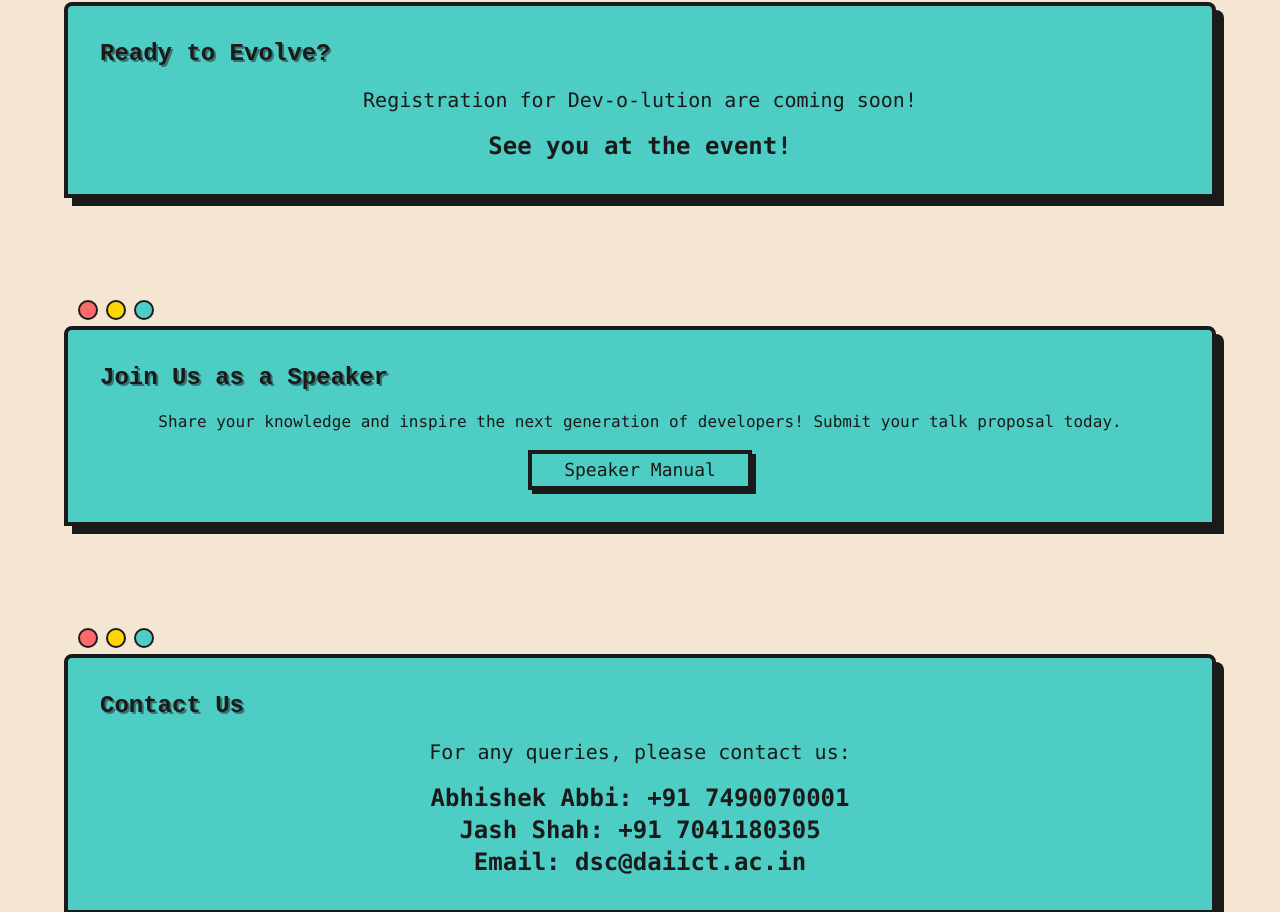
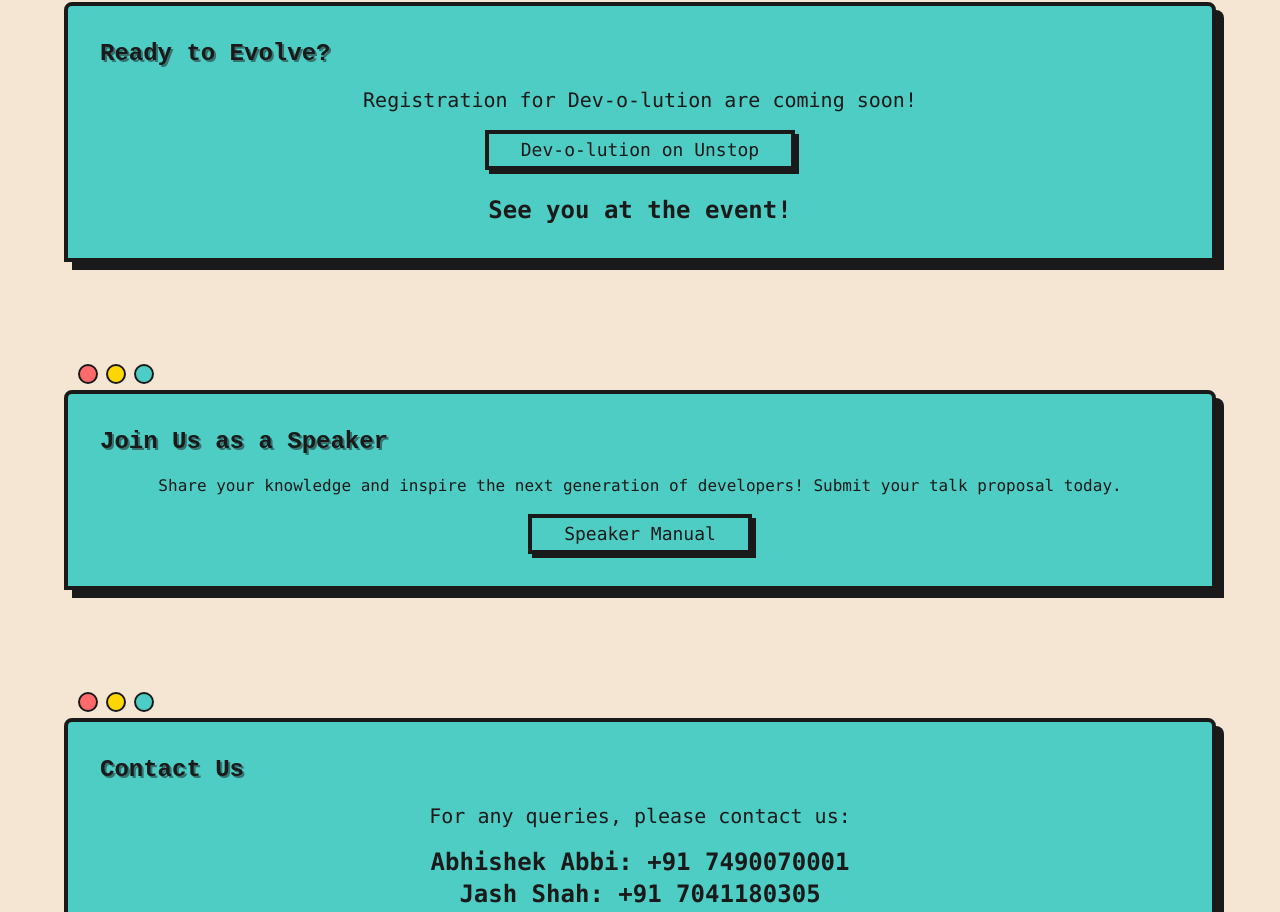
Before and after one commit to gdg-da/devolution, a Next.js app: page / in a window 1280 px wide. Shown: the part 3850-4762 px from the top of the page. Built offline with nearby package versions, Linux system fonts and the light colour scheme; a web font is replaced by a local one.

Commit message:
feat(unstop): added button to unstop website

```diff
--- a/src/components/DevolutionLanding.tsx
+++ b/src/components/DevolutionLanding.tsx
@@ -416,7 +416,16 @@
                         <p className="text-xl mb-4">
                             Registration for Dev-o-lution are coming soon!
                         </p>
-                        <p className="text-2xl font-bold">See you at the event!</p>
+
+                        <Button asChild className="bg-[#4ecdc4] text-[#1a1a1a] hover:bg-[#ff6b6b] text-lg px-8 py-4 rounded-none border-4 border-[#1a1a1a] transform hover:translate-x-2 hover:-translate-y-2 transition-transform shadow-neo">
+                        <Link
+                            target="_blank"
+                            href="https://unstop.com/p/dev-o-lution-google-developer-group-on-campus-daiict-1285732"
+                            className="text-[#000000] transition-colors hover-lift p-2">
+                            Dev-o-lution on Unstop
+                        </Link>
+                        </Button>
+                        <p className="text-2xl font-bold pt-6">See you at the event!</p>
                     </div>
                 </PCWindow>
                 <PCWindow title="Join Us as a Speaker" className="mb-32">
```
